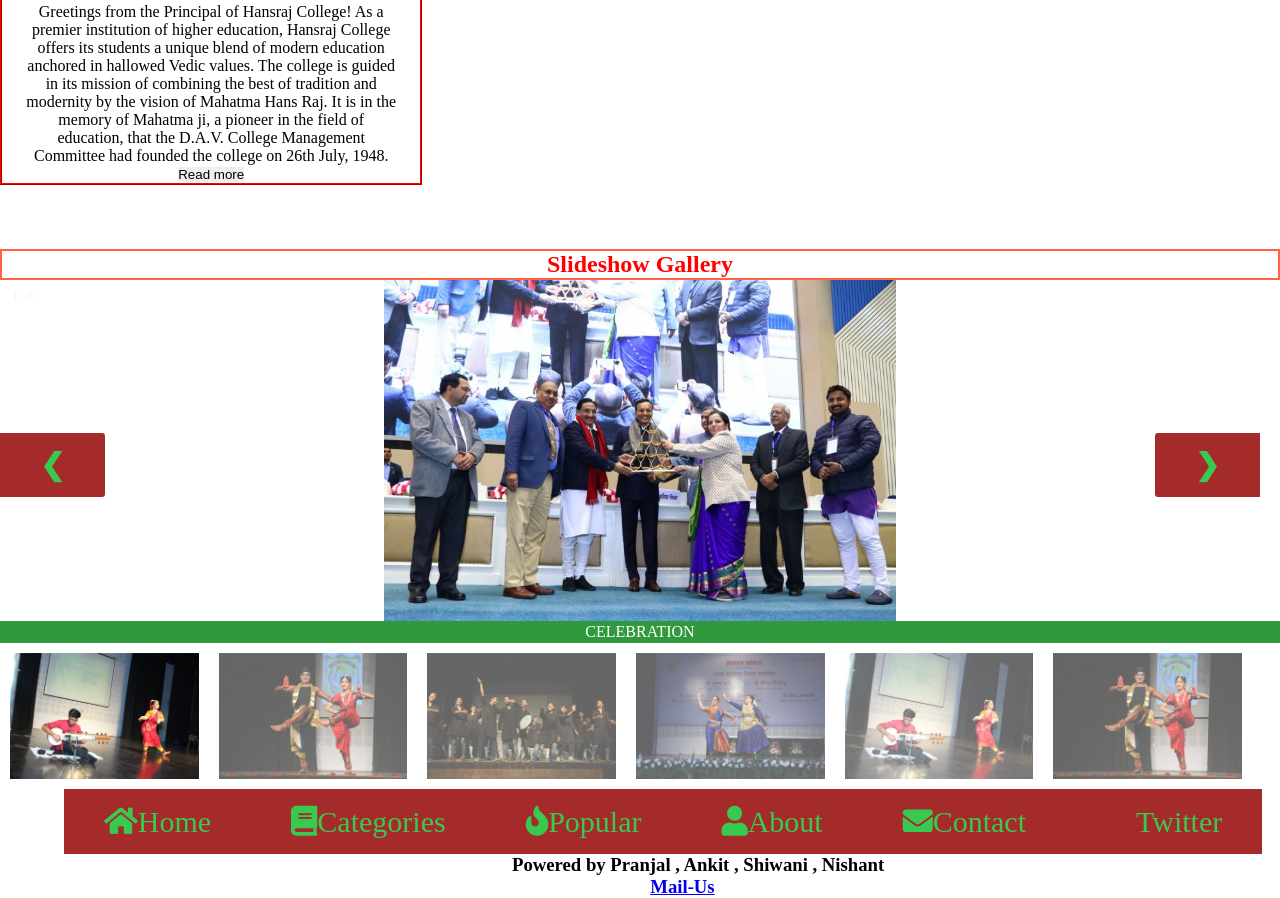
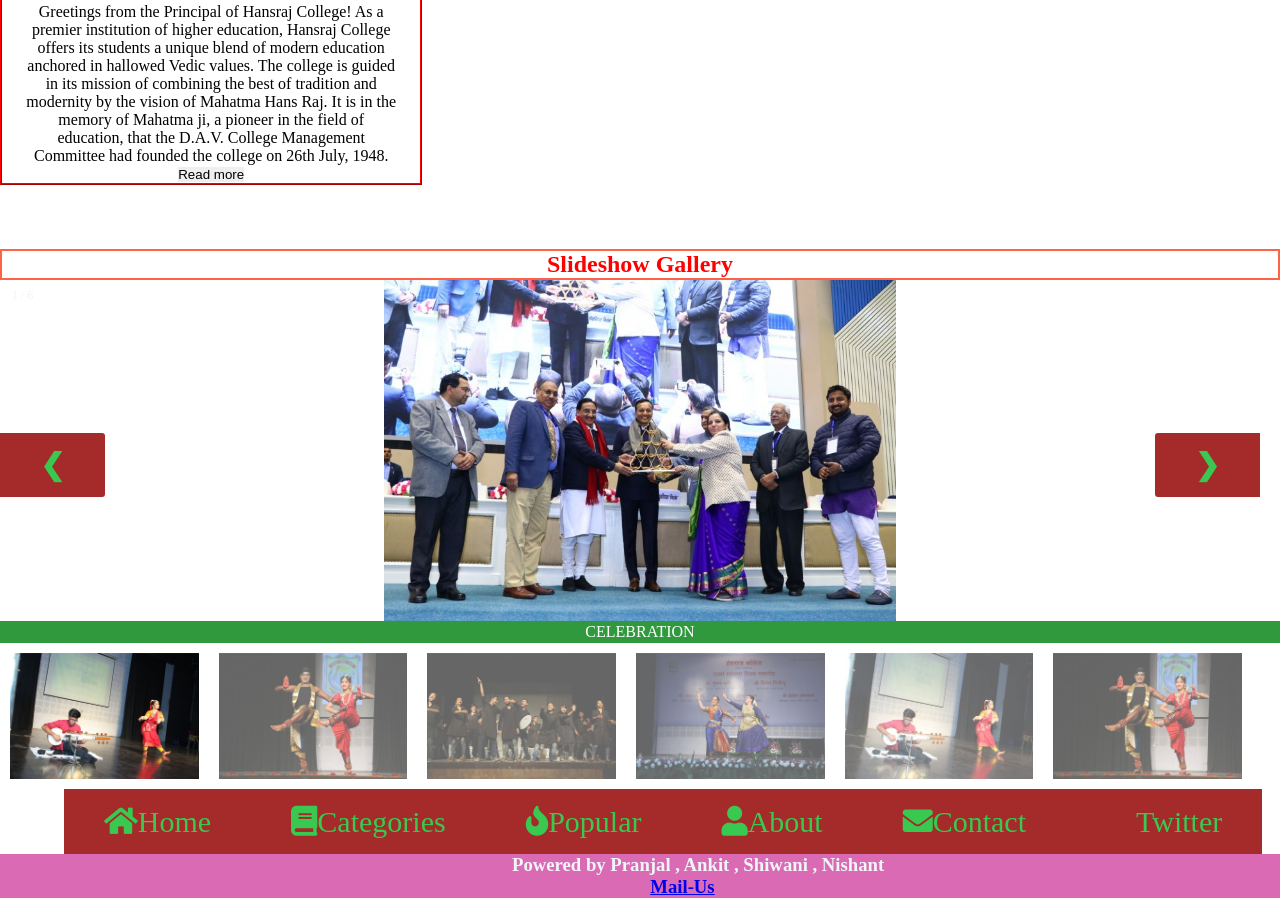
Before and after one commit to Websitehrc/homepage, a plain HTML site: page index.html in a window 1280 px wide. Shown: the part 1740-2638 px from the top of the page. Drawn offline with nearby package versions, Linux system fonts and the light colour scheme; files whose address does not match are found by name.

Commit message:
Add files via upload

```diff
--- a/index.html
+++ b/index.html
@@ -405,7 +405,10 @@
          </div>
       </nav>
       </p>
-     <h3 style="margin-left: 40%;">Powered by Pranjal , Ankit , Shiwani , Nishant <br>
-    <a href="mailto:teamcoding111@gmail.com"  style="border: #f00;margin-left: 18%;">Mail-Us</a></h3>
-</body>
+    <div style="background-color: rgb(218, 106, 180);">
+     <h3 style="margin-left: 40%;color: rgb(240, 246, 248);">Powered by Pranjal , Ankit , Shiwani , Nishant <br>
+
+      <a href="mailto:teamcoding111@gmail.com"  style="border: #f00;margin-left: 18%;">Mail-Us</a></h3>
+    </div>
+    </body>
 </html>
```
